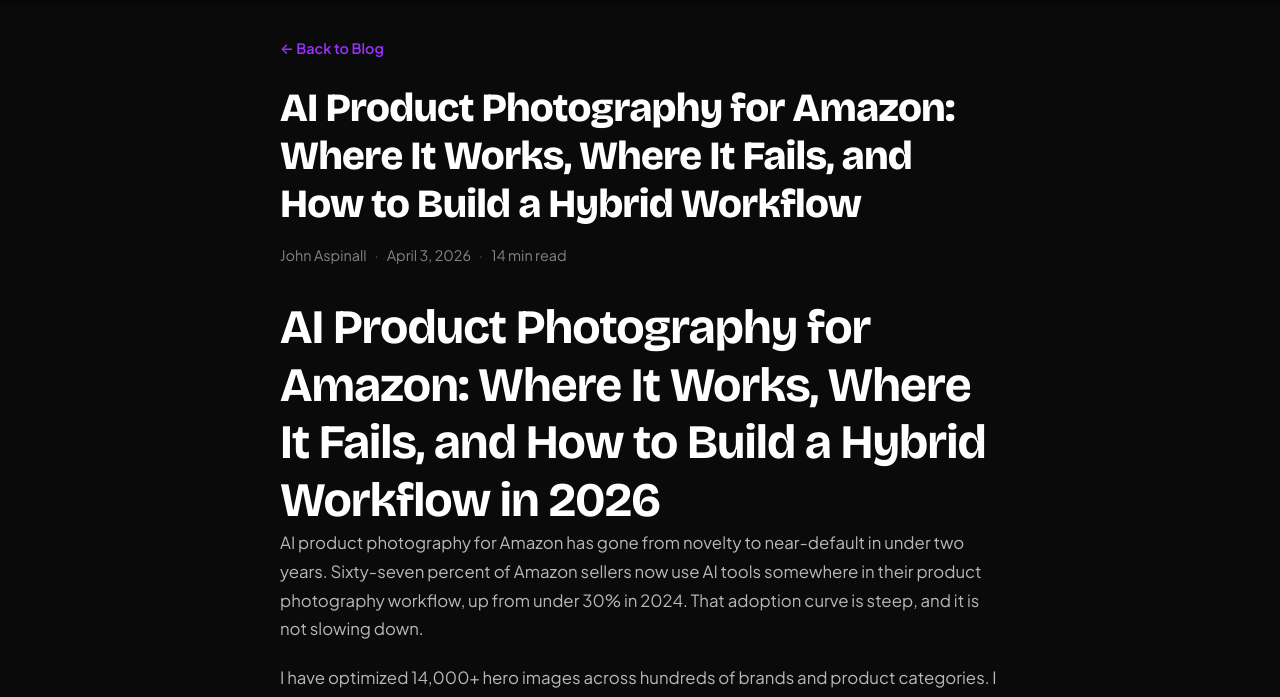
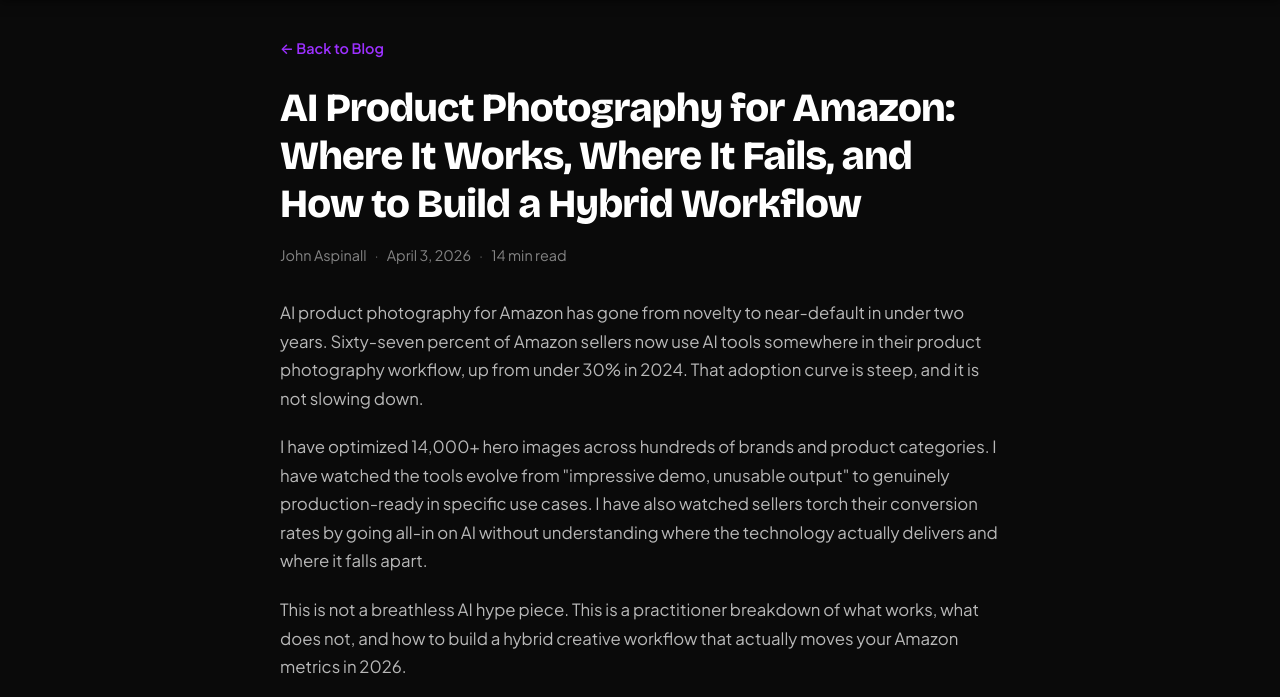
Before and after one commit to aspinalljohn/aspi, an Eleventy site: page src/blog/posts/ai-product-photography-amazon.md in a window 1280 px wide. Shown: the part 93-790 px from the top of the page. Built offline with nearby package versions, Linux system fonts and the light colour scheme; Eleventy itself is replaced by a stand-in of ours; files that its build step writes are made by us from their sources.

Commit message:
fix: remove duplicate H1 title from blog post body

```diff
--- a/src/blog/posts/ai-product-photography-amazon.md
+++ b/src/blog/posts/ai-product-photography-amazon.md
@@ -6,8 +6,6 @@ author: John Aspinall
 keywords: "AI product photography Amazon, AI Amazon listing images, AI product photo tools, Amazon image workflow, AI vs traditional product photography, hybrid creative workflow Amazon, AI lifestyle images Amazon, Amazon product image optimization, AI image generation ecommerce, Amazon hero image AI"
 permalink: /blog/ai-product-photography-amazon/
 ---
-
-# AI Product Photography for Amazon: Where It Works, Where It Fails, and How to Build a Hybrid Workflow in 2026
 
 AI product photography for Amazon has gone from novelty to near-default in under two years. Sixty-seven percent of Amazon sellers now use AI tools somewhere in their product photography workflow, up from under 30% in 2024. That adoption curve is steep, and it is not slowing down.
 
```
